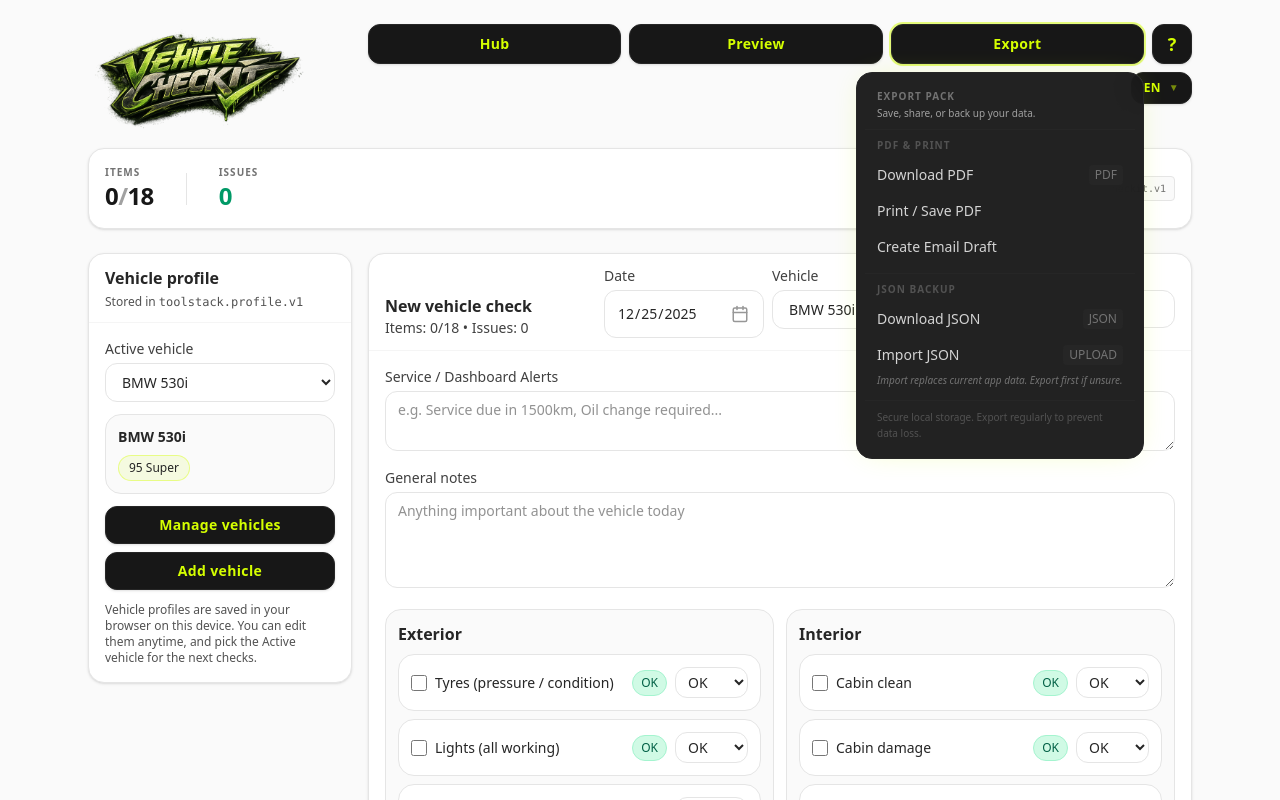
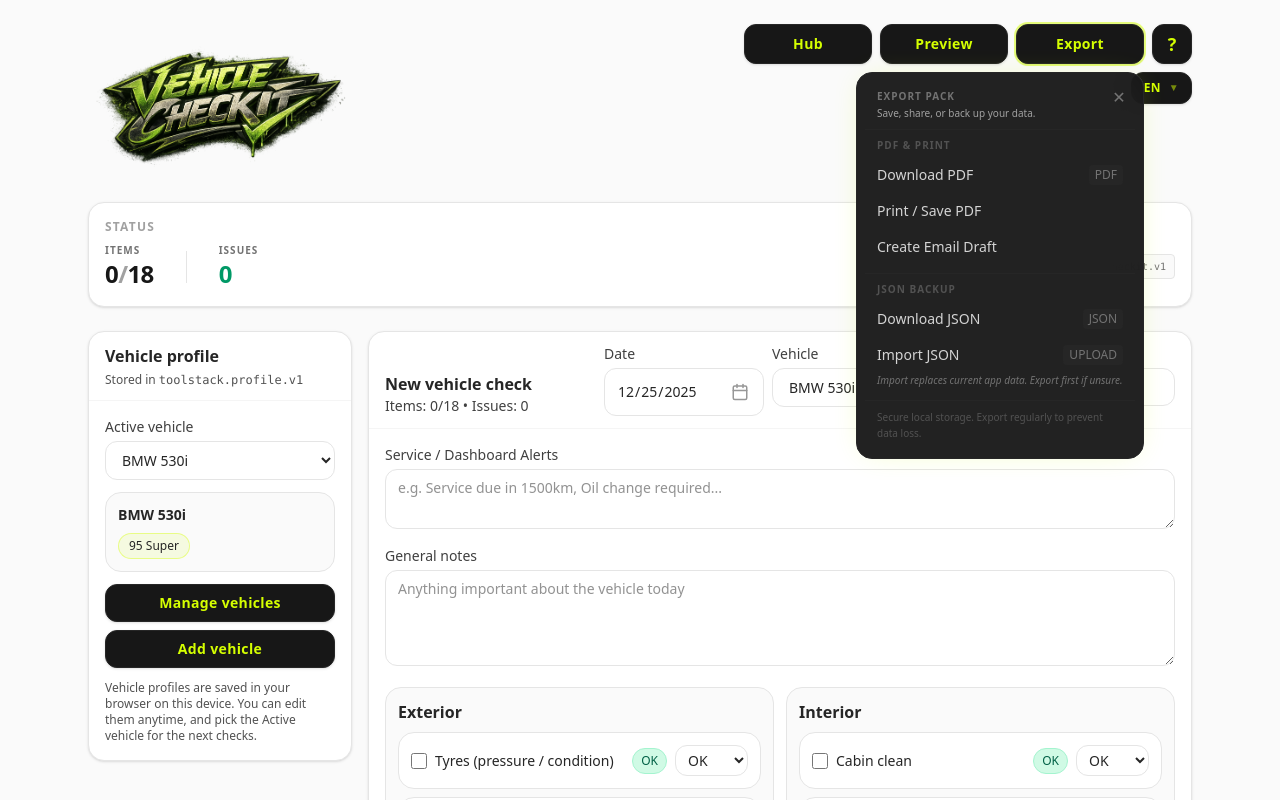
Before and after one commit to retronlinede-design/toolstack-vehicle-check-it, a React (Vite) app: page / in a window 1280 px wide. Both pictures are taken after a click on the button "Export". Shown: the top 800 px of the page. Built offline with nearby package versions, Linux system fonts and the light colour scheme.

Commit message:
Check-It: UI updates and bug fixes

```diff
--- a/src/App.jsx
+++ b/src/App.jsx
@@ -801,7 +801,7 @@ function Pill({ children, tone = "default" }) {
 }
 
 const ACTION_BASE =
-  "print:hidden h-10 w-full rounded-xl text-sm font-bold tracking-wide border transition shadow-sm active:translate-y-[1px] " +
+  "print:hidden h-10 w-32 rounded-xl text-sm font-bold tracking-wide border transition shadow-sm active:translate-y-[1px] " +
   "disabled:opacity-50 disabled:cursor-not-allowed flex items-center justify-center " +
   "focus:outline-none focus:ring-2 focus:ring-[#D5FF00]/50 z-10 relative";
 
@@ -1403,7 +1403,7 @@ function DataMenu({ onExport, onImport, onPrint, t }) {
       <button
         type="button"
         onClick={() => setOpen(!open)}
-        className="h-10 w-full rounded-xl text-sm font-bold tracking-wide border transition shadow-sm active:translate-y-[1px] flex items-center justify-center bg-neutral-900 text-[#D5FF00] border-neutral-800 hover:bg-neutral-800 hover:border-[#D5FF00]/50 focus:outline-none focus:ring-2 focus:ring-[#D5FF00]/50 z-10 relative"
+        className="h-10 w-32 rounded-xl text-sm font-bold tracking-wide border transition shadow-sm active:translate-y-[1px] flex items-center justify-center bg-neutral-900 text-[#D5FF00] border-neutral-800 hover:bg-neutral-800 hover:border-[#D5FF00]/50 focus:outline-none focus:ring-2 focus:ring-[#D5FF00]/50 z-10 relative"
       >
         {t("export")}
       </button>
@@ -1411,16 +1411,25 @@ function DataMenu({ onExport, onImport, onPrint, t }) {
       {open && (
         <>
           {/* Mobile overlay */}
-          <div className="sm:hidden fixed inset-0 bg-black/50 z-40" />
+          <div className="sm:hidden fixed inset-0 bg-black/50 z-40" onClick={() => setOpen(false)} />
           <div
             className={
               "fixed inset-x-4 top-1/2 -translate-y-1/2 z-50 p-2 rounded-2xl border border-neutral-800 bg-neutral-900/95 backdrop-blur-xl shadow-[0_0_30px_-10px_rgba(213,255,0,0.3)] animate-in fade-in zoom-in-95 duration-100 " +
               "sm:absolute sm:w-72 sm:right-0 sm:top-12 sm:inset-x-auto sm:translate-y-0 sm:origin-top-right"
             }
           >
-            <div className="px-3 py-2 border-b border-neutral-800 mb-1">
+            <div className="px-3 py-2 border-b border-neutral-800 mb-1 flex items-start justify-between gap-2">
+              <div>
                 <div className="text-[10px] font-black text-neutral-500 uppercase tracking-widest">{t("exportPack")}</div>
                 <div className="text-[10px] text-neutral-400 mt-0.5">{t("exportInfo")}</div>
+              </div>
+              <button
+                type="button"
+                onClick={() => setOpen(false)}
+                className="h-6 w-6 rounded-lg flex items-center justify-center text-neutral-500 hover:text-white hover:bg-neutral-800 transition -mr-2 -mt-1"
+              >
+                ✕
+              </button>
             </div>
             <div className="px-3 py-1 text-[10px] font-bold text-neutral-600 uppercase tracking-widest mt-1">{t("pdfPrint")}</div>
             <button
@@ -2061,12 +2070,15 @@ export default function App() {
             }
 
             #vc-print-preview, #vc-print-saved {
-              position: absolute !important;
+              position: relative !important;
               left: 0 !important;
               top: 0 !important;
               width: 100% !important;
               margin: 0 !important;
               padding: 0 !important;
+              overflow: visible !important;
+              background: white !important;
+              color: black !important;
             }
           }
         `}</style>
@@ -2096,9 +2108,9 @@ export default function App() {
           <div className="absolute inset-0 bg-neutral-900/60 backdrop-blur-md" onClick={() => setPreviewOpen(false)} />
 
           <div className="relative w-full max-w-5xl flex flex-col max-h-full pointer-events-auto">
-            <div className="mb-3 rounded-2xl bg-neutral-900 border border-neutral-800 shadow-[0_0_15px_-3px_rgba(213,255,0,0.15)] p-3 flex items-center justify-between gap-3 shrink-0">
+            <div className="mb-3 rounded-2xl bg-neutral-900 border border-neutral-800 shadow-[0_0_15px_-3px_rgba(213,255,0,0.15)] p-3 flex flex-wrap items-center justify-between gap-3 shrink-0 print:hidden">
               <div className="text-lg font-bold tracking-wide text-[#D5FF00] pl-2">{t("printPreview")}</div>
-              <div className="flex items-center gap-2">
+              <div className="flex flex-wrap items-center gap-2">
                 <button className={btnSecondary} onClick={() => window.print()}>
                   {t("printSavePdf")}
                 </button>
@@ -2134,8 +2146,8 @@ export default function App() {
         <div className="fixed inset-0 z-50 flex items-center justify-center p-4 sm:p-8 pointer-events-none">
           <div className="absolute inset-0 bg-neutral-900/40 backdrop-blur-sm" onClick={() => setSavedOpen(false)} />
 
-          <div className="relative w-full max-w-5xl flex flex-col max-h-full pointer-events-auto">
-            <div className="mb-3 rounded-2xl bg-white border border-neutral-200 shadow-sm p-3 flex flex-wrap items-center justify-between gap-3 shrink-0">
+          <div className="relative w-full max-w-5xl flex flex-col max-h-[90vh] pointer-events-auto">
+            <div className="mb-3 rounded-2xl bg-white border border-neutral-200 shadow-sm p-3 flex flex-wrap items-center justify-between gap-3 shrink-0 print:hidden">
               <div>
                 <div className="text-lg font-semibold text-neutral-800">{t("savedCheck")}</div>
                 <div className="text-sm text-neutral-600">
@@ -2201,13 +2213,13 @@ export default function App() {
               <img
                 src={vehicleCheckItHeading}
                 alt="Vehicle CheckIt"
-                className="h-[6.75rem] w-auto object-contain"
+                className="h-[10.125rem] w-auto object-contain"
               />
           </div>
 
           <div className="lg:col-span-3">
-            <div className="relative">
-              <div className="grid grid-cols-2 gap-2 sm:grid-cols-3 pr-12">
+            <div className="relative flex items-center justify-end">
+              <div className="flex flex-wrap gap-2 pr-12">
                 <ActionButton onClick={openHub} title="Return to ToolStack hub">
                  Hub
                 </ActionButton>
@@ -2215,23 +2227,26 @@ export default function App() {
                   type="button"
                   onClick={openPreview}
                   disabled={totalItems === 0}
-                  className="h-10 w-full rounded-xl text-sm font-bold tracking-wide border transition shadow-sm active:translate-y-[1px] flex items-center justify-center bg-neutral-900 text-[#D5FF00] border-neutral-800 hover:bg-neutral-800 hover:border-[#D5FF00]/50 focus:outline-none focus:ring-2 focus:ring-[#D5FF00]/50 disabled:opacity-50 disabled:cursor-not-allowed z-10 relative"
+                  className="h-10 w-32 rounded-xl text-sm font-bold tracking-wide border transition shadow-sm active:translate-y-[1px] flex items-center justify-center bg-neutral-900 text-[#D5FF00] border-neutral-800 hover:bg-neutral-800 hover:border-[#D5FF00]/50 focus:outline-none focus:ring-2 focus:ring-[#D5FF00]/50 disabled:opacity-50 disabled:cursor-not-allowed z-10 relative"
                 >
                   {t("preview")}
                 </button>
                 <DataMenu onExport={exportJSON} onImport={importJSON} onPrint={() => window.print()} t={t} />
-              </div>
+
                 <div className="absolute right-0 top-0">
                   <HelpIconButton onClick={() => setHelpOpen(true)} />
                 </div>
               </div>
+            </div>
             <div className="flex justify-end mt-2">
               <LanguageSelector current={profile.language} onChange={(l) => setProfile((p) => ({ ...p, language: l }))} />
             </div>
           </div>
         </div>
 
-        <div className="mt-4 mb-6 rounded-2xl bg-white border border-neutral-200 p-4 shadow-sm flex flex-col sm:flex-row items-center justify-between gap-4">
+        <div className="mt-4 mb-6 rounded-2xl bg-white border border-neutral-200 p-4 shadow-sm">
+          <div className="text-xs font-bold text-neutral-400 uppercase tracking-widest mb-2">{t("status")}</div>
+          <div className="flex flex-col sm:flex-row items-center justify-between gap-4">
             <div className="flex items-center gap-8">
               <div>
                 <div className="text-[10px] font-bold text-neutral-500 uppercase tracking-widest">{t("items")}</div>
@@ -2254,6 +2269,7 @@ export default function App() {
 
             <div className="text-[10px] font-mono text-neutral-500 bg-neutral-50 px-2 py-1 rounded border border-neutral-200">
               {t("module")}: {moduleManifest.id}.{moduleManifest.version}
+            </div>
           </div>
         </div>
 
```
Lines whose indentation alone changed are shown as unchanged.
